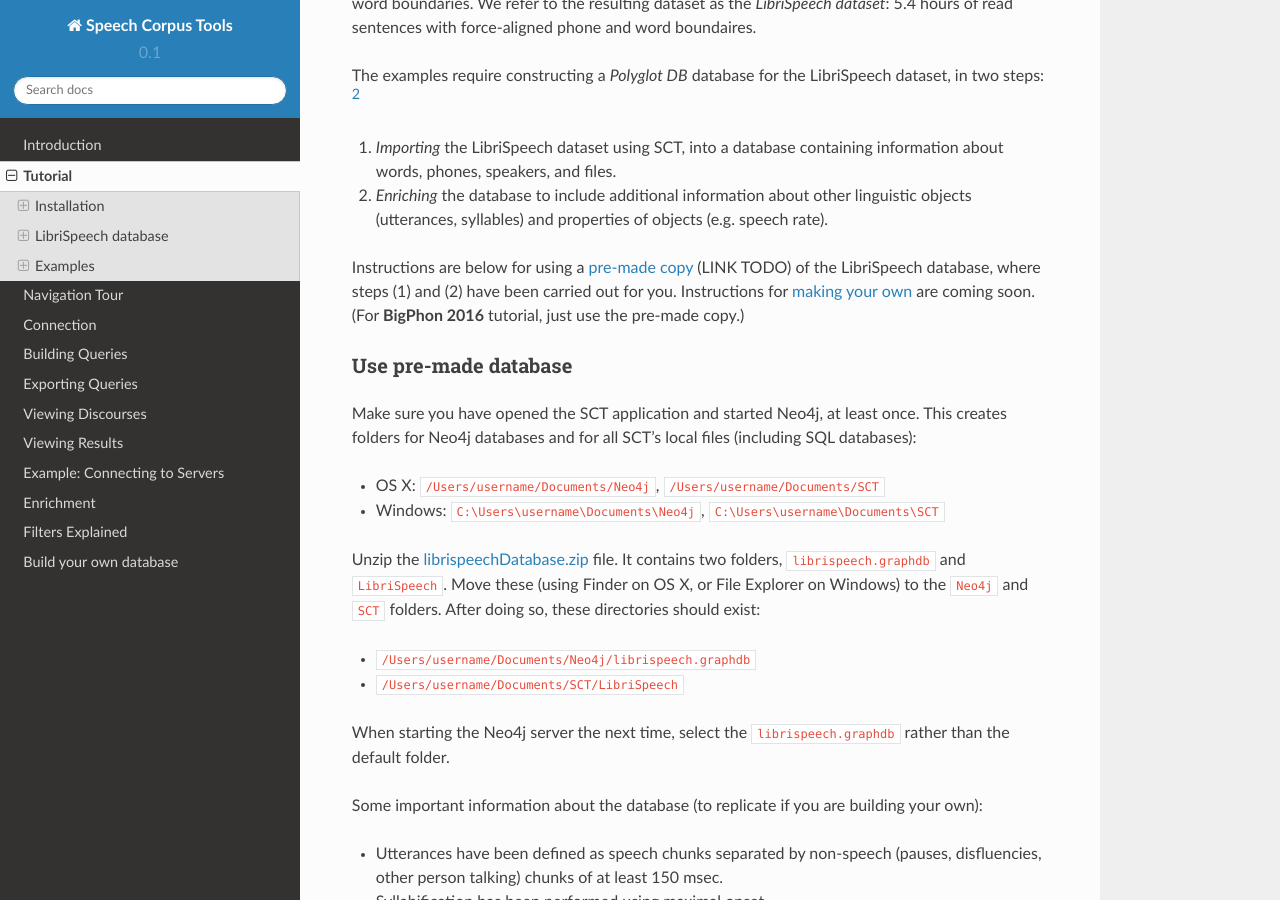
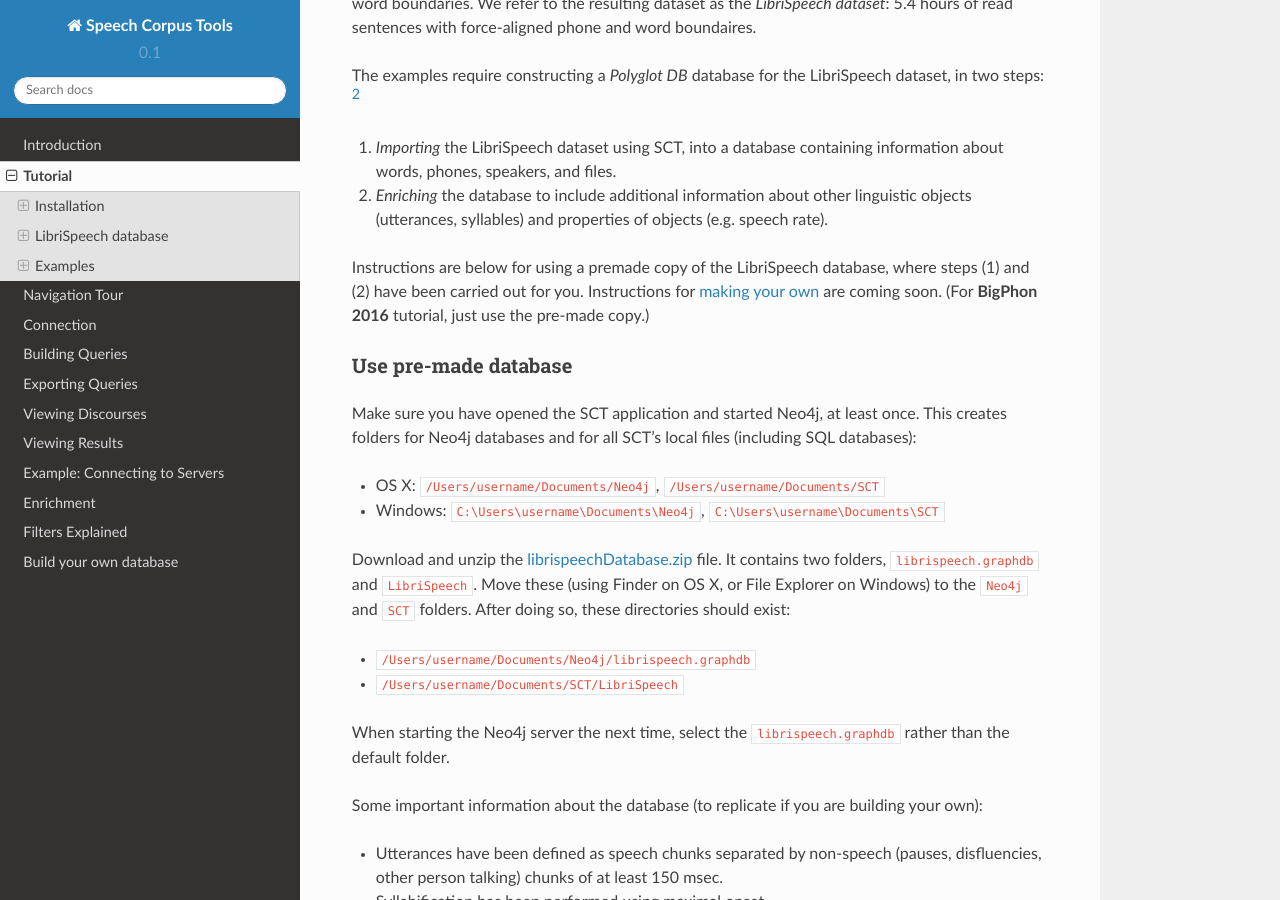
Before and after one commit to MontrealCorpusTools/speechcorpustools, a Sphinx documentation site: the page built from docs/source/tutorial/tutorial.rst, in a window 1280 px wide and 900 px high, scrolled down 4045 px. Built offline with Sphinx 7.4.7 and the Read the Docs theme 2.0.0, drawn with Linux system fonts in a browser that asks for light colours.

Commit message:
tutorial updates

```diff
--- a/docs/source/tutorial/tutorial.rst
+++ b/docs/source/tutorial/tutorial.rst
@@ -253,11 +253,11 @@ dataset, in two steps: [#f2]_
 1. *Importing* the LibriSpeech dataset using SCT, into a database containing information about words, phones, speakers, and files.
 2. *Enriching* the database to include additional information about other linguistic objects (utterances, syllables) and properties of objects (e.g. speech rate).
 
+.. _`librispeechDatabase.zip`: https://github.com/MontrealCorpusTools/speechcorpustools/releases/download/v0.5/librispeechDatabase.zip
 
-Instructions are below for using a :ref:`pre-made copy <premade>`
-(LINK TODO) of
-the LibriSpeech database, where steps (1) and (2) have been carried
-out for you.  Instructions for :ref:`making your own
+Instructions are below for using a premade copy of the
+LibriSpeech database, where steps (1) and (2) have been carried out
+for you.  Instructions for :ref:`making your own
 <buildownlibrispeech>` are coming soon. (For **BigPhon 2016**
 tutorial, just use the pre-made copy.)
 
@@ -274,7 +273,7 @@ folders for Neo4j databases and for all SCT's local files (including SQL databas
 * OS X: ``/Users/username/Documents/Neo4j``, ``/Users/username/Documents/SCT``
 * Windows: ``C:\Users\username\Documents\Neo4j``, ``C:\Users\username\Documents\SCT``
 
-Unzip the `librispeechDatabase.zip`_ file.  It contains two folders,
+Download and unzip the `librispeechDatabase.zip`_ file.  It contains two folders,
 ``librispeech.graphdb`` and ``LibriSpeech``. Move these (using Finder on
 OS X, or File Explorer on Windows) to the ``Neo4j`` and ``SCT`` folders.
 After doing so, these directories should exist:
```
Also changed, not shown: other parts of docs/source/tutorial/tutorial.rst (+0 -1 lines).
